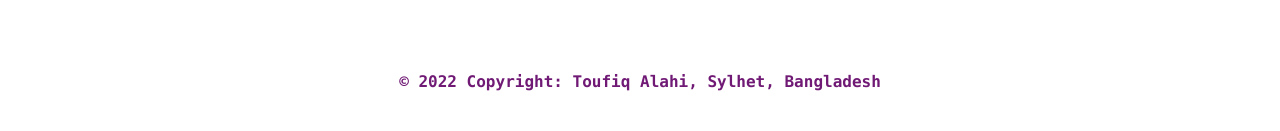
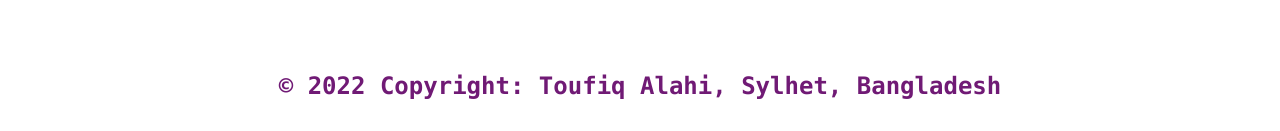
Before and after one commit to ToufiqAlahi/ButterFinger-Motel, a React (Create React App) app: page / in a window 1280 px wide. Shown: the part 1618-1749 px from the top of the page. Built offline with nearby package versions, Linux system fonts and the light colour scheme.

Commit message:
styled footer

```diff
--- a/src/components/Footer/Footer.js
+++ b/src/components/Footer/Footer.js
@@ -3,7 +3,7 @@ import React from 'react';
 const Footer = () => {
 
     return (
-        <div className=' text-fuchsia-900 text-center font-mono font-bold mt-20 pb-8'>
+        <div className=' text-fuchsia-900 text-center font-mono font-bold mt-20 pb-8 top-0 text-2xl'>
             <p> © 2022 Copyright: Toufiq Alahi, Sylhet, Bangladesh</p>
         </div>
     );
```
